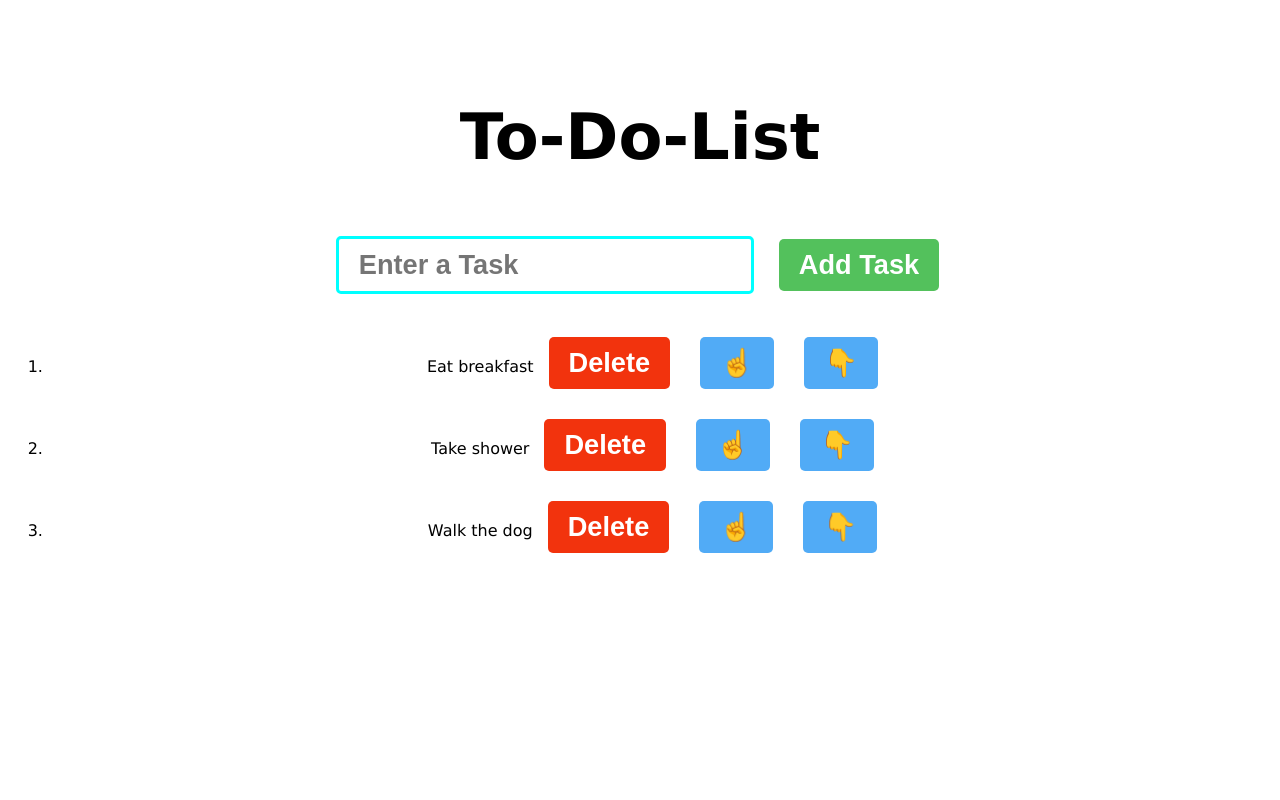
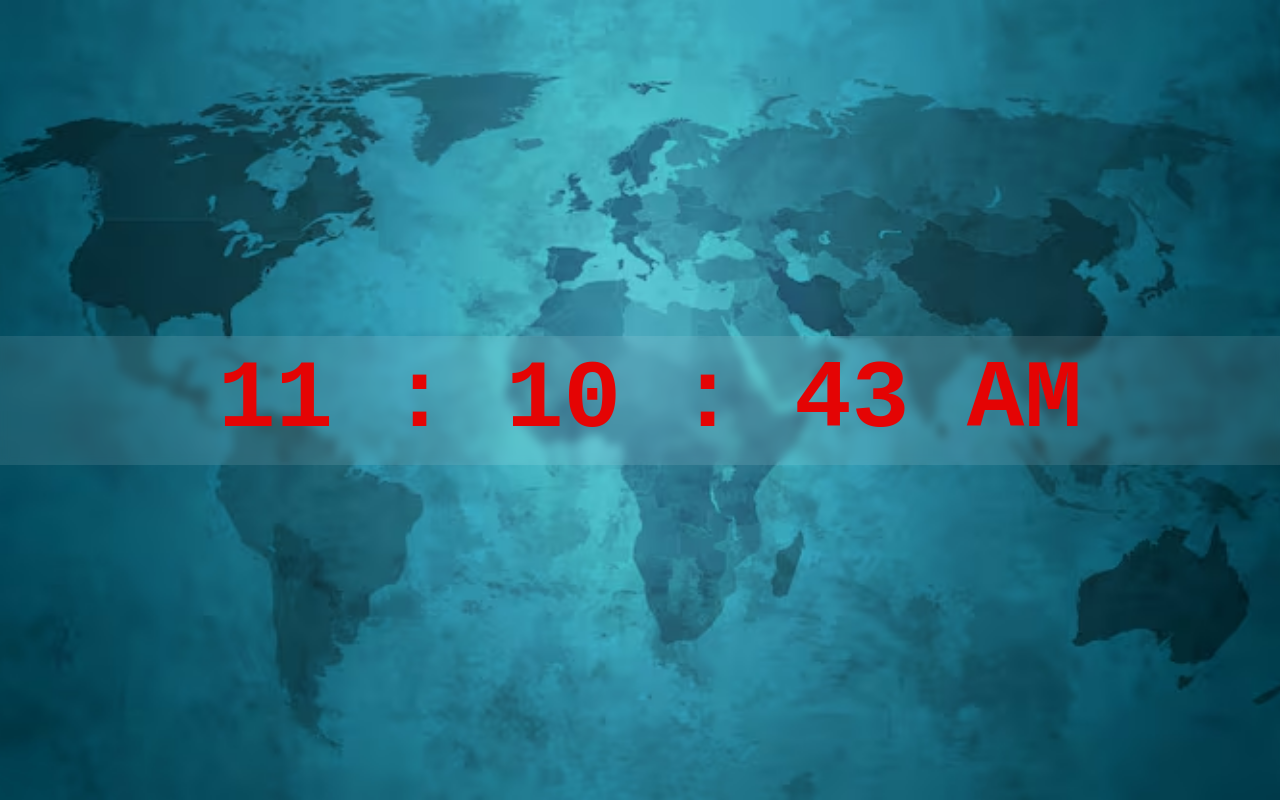
Before and after one commit to mandalika-sravani/React, a React (Vite) app in the folder my-react-app/: page / in a window 1280 px wide. Built offline with nearby package versions, Linux system fonts and the light colour scheme.

Commit message:
added digital clock app

```diff
--- a/my-react-app/src/App.jsx
+++ b/my-react-app/src/App.jsx
@@ -11,10 +11,12 @@ import ArrayComponent from "./Array.jsx";
 import ArrayUpdate from "./Array_Update.jsx";
 import ColorPicker from "./Color Picker/color_picker.jsx";
 import Counter from "./Counter_useState.jsx";
+import DigitalClock from "./Digital Clock App/digital.jsx";
 import Mycomponent from "./onChange.jsx";
 import ToDoList from "./To-Do List App/to_do.jsx";
 import MyObjectComponent from "./update_objects.jsx";
 import MyUpdateComponent from "./updater.jsx";
+import EffectComponent from "./useEffect.jsx";
 
 /*function App() {
 
@@ -129,11 +131,23 @@ import MyUpdateComponent from "./updater.jsx";
 } */
 
 //To-Do List App
-function App() {
+/*function App() {
 
   return(
     <ToDoList />
   );
+} */
+
+//useEffect()
+/*function App() {
+  return(
+    <EffectComponent />
+  );
+}*/
+
+//Digital Clock App
+function App() {
+  return( <DigitalClock />);
 }
 
 export default App
--- /dev/null
+++ b/my-react-app/src/Digital Clock App/digital.jsx
@@ -0,0 +1,43 @@
+// DIGITAL CLOCK APP
+
+import React, {useEffect, useState} from "react";
+import styles from './digital.module.css';
+
+function DigitalClock() {
+
+    const [time, setTime] = useState(new Date());
+
+    useEffect(() => {
+        const timerId = setInterval(() => {
+            setTime(new Date());
+        }, 1000);
+
+        return () => clearInterval(timerId);
+    }, []);
+
+    function formatTime() {
+        let hours = time.getHours();
+        const minutes = time.getMinutes();
+        const seconds = time.getSeconds();
+        const meridiem = hours >= 12 ? "PM" : "AM";
+
+        hours = hours % 12 || 12;
+
+        return `${padZero(hours)} : ${padZero(minutes)} : ${padZero(seconds)} ${meridiem}`;
+    }
+
+    function padZero(number) {
+        return (number < 10 ? "0" : "") + number;
+    }
+
+    return(
+        <div className={styles.clock_container}>
+            <div className={styles.clock}>
+                 <span>{formatTime()}</span>
+            </div>
+        </div>
+    );
+
+}
+
+export default DigitalClock
--- /dev/null
+++ b/my-react-app/src/Digital Clock App/digital.module.css
@@ -0,0 +1,31 @@
+body {
+    background-image: url(abstract-grunge-world-map-background_47840-1472.avif);
+    background-position: center;
+    background-size: cover;
+    background-repeat: no-repeat;
+    background-attachment: fixed;
+    width: 100%;
+    margin: 0;
+
+    display: flex;
+    justify-content: center;
+    align-items: center;
+    height: 100vh;
+}
+
+.clock_container {
+    backdrop-filter: blur(5px);
+    width: 100vw;
+}
+
+.clock {
+    font-family: 'Courier New';
+    font-size: 6rem;
+    color: rgb(228, 4, 4);
+    text-align: center;
+    padding: 10px;
+    font-weight: bold;
+    backdrop-filter: blur(5px);
+    width: 100%;
+    background-color: hsl(0, 0%, 100%, 0.1);
+}
```
Also changed, not shown: my-react-app/src/Digital Clock App/abstract-grunge-world-map-background_47840-1472.avif (added).
